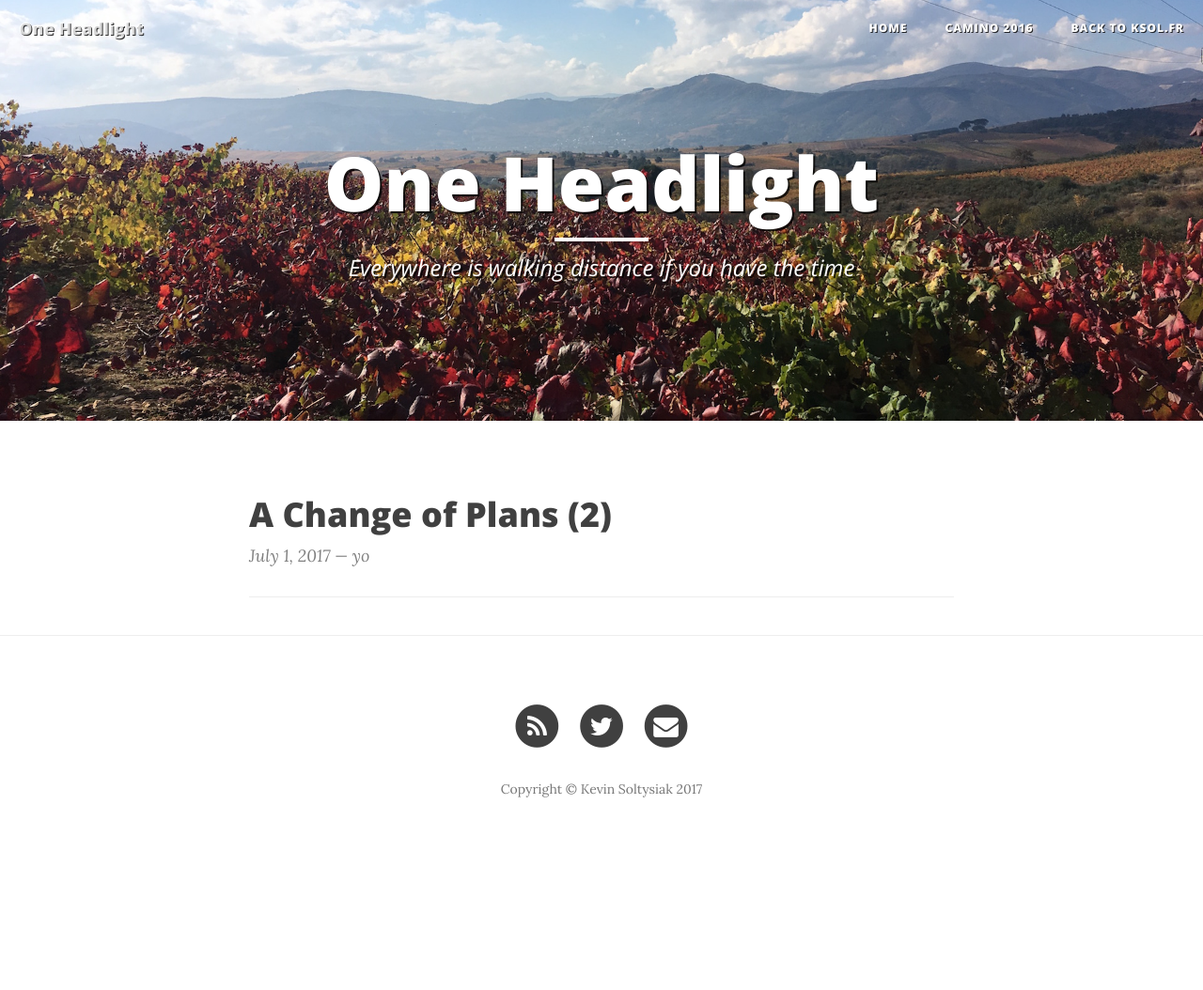
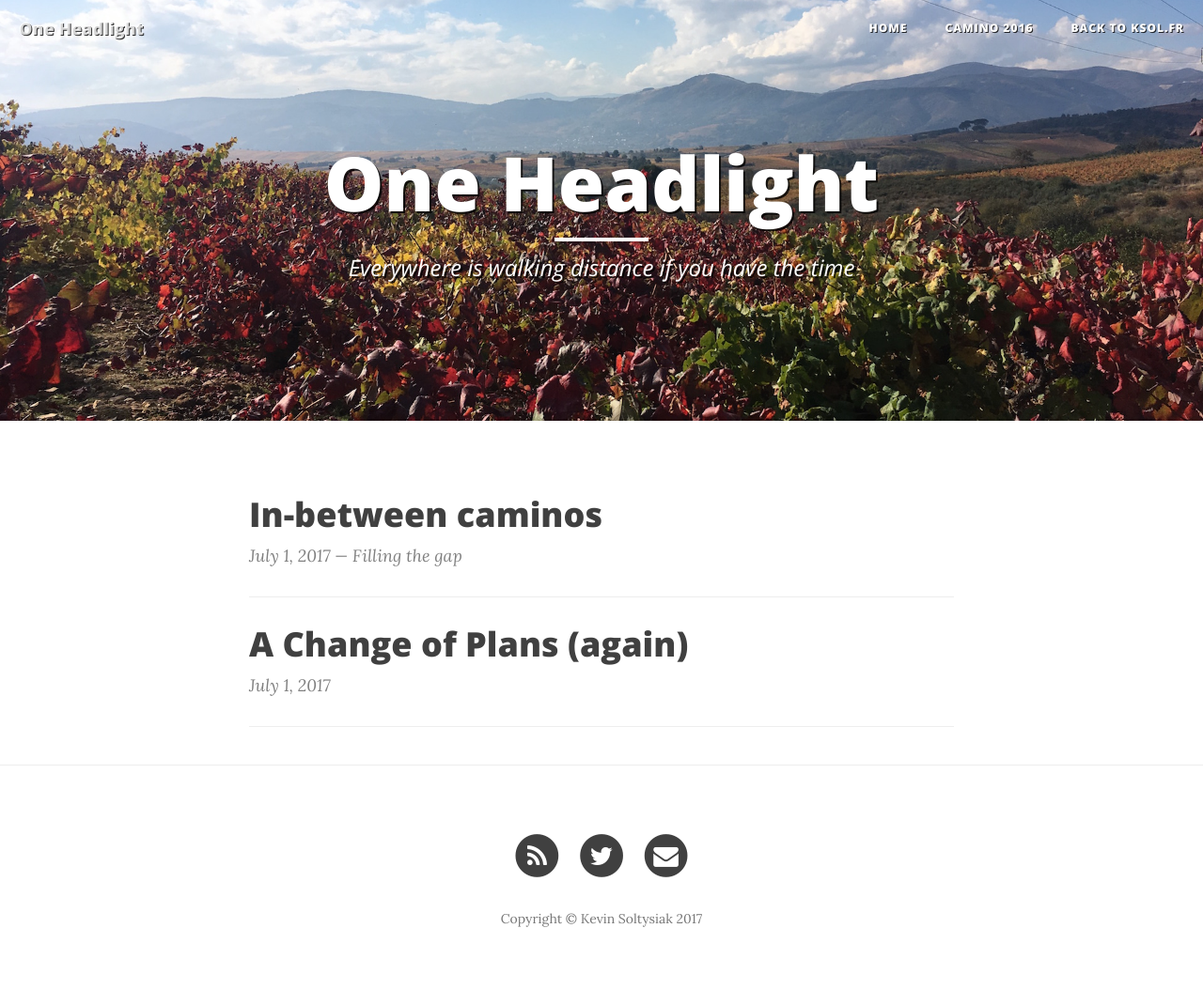
Before and after one commit to ksol/blog-ksol, a Jekyll site: the page built from index.html, in a window 1280 px wide. Shown: the whole page at 94% size. Built offline with Jekyll 4.4.1, drawn with Linux system fonts in a browser that asks for light colours; nearby versions of some CDN libraries; the list of posts is cut into pages by our own code; before the commit the page ends 916 px from its top, so only the background shows below that.

```diff
--- a/_config.yml
+++ b/_config.yml
@@ -3,11 +3,12 @@ title: One Headlight
 header-img: img/home-bg.jpg
 email: contact@ksol.fr
 copyright_name: Kevin Soltysiak
-description: "Write your site description here. It will be used as your sites meta description as well!"
+description: Everywhere is walking distance if you have the time — stories and accounts of travels and hikes
 url: "http://blog.ksol.fr"
 twitter_username: ksol
 email_username:  contact@ksol.fr
-permalink: /:title/
+permalink: /:categories/:title
+
 paginate_path: "/page/:num/"
 
 # Google Analytics
--- a/_posts/2017-07-01-rewrite.markdown
+++ b/_posts/2017-07-01-rewrite.markdown
@@ -1,10 +1,8 @@
 ---
 layout:     post
-title:      "A Change of Plans (2)"
+title:      "A Change of Plans (again)"
 date:       2017-07-01 18:00:00
-author:     "Kevin Soltysiak"
 header-img: "img/home-bg.jpg"
-subtitle: "yo"
 ---
 
 Once again, I am rebooting this blog. I've removed all the previous content, since it no longer had a place here. A clean slate, you could say.
--- a/css/clean-blog.css
+++ b/css/clean-blog.css
@@ -419,3 +419,7 @@ h1, .subheading {
     text-shadow: 1px 1px rgba(0, 0, 0, 0.8)
   }
 }
+
+.post-content {
+  text-align: justify;
+}
```
Also changed, not shown: _layouts/post.html (+6 -8 lines), _posts/2017-07-08-intro.markdown (added, +34 -0 lines).
